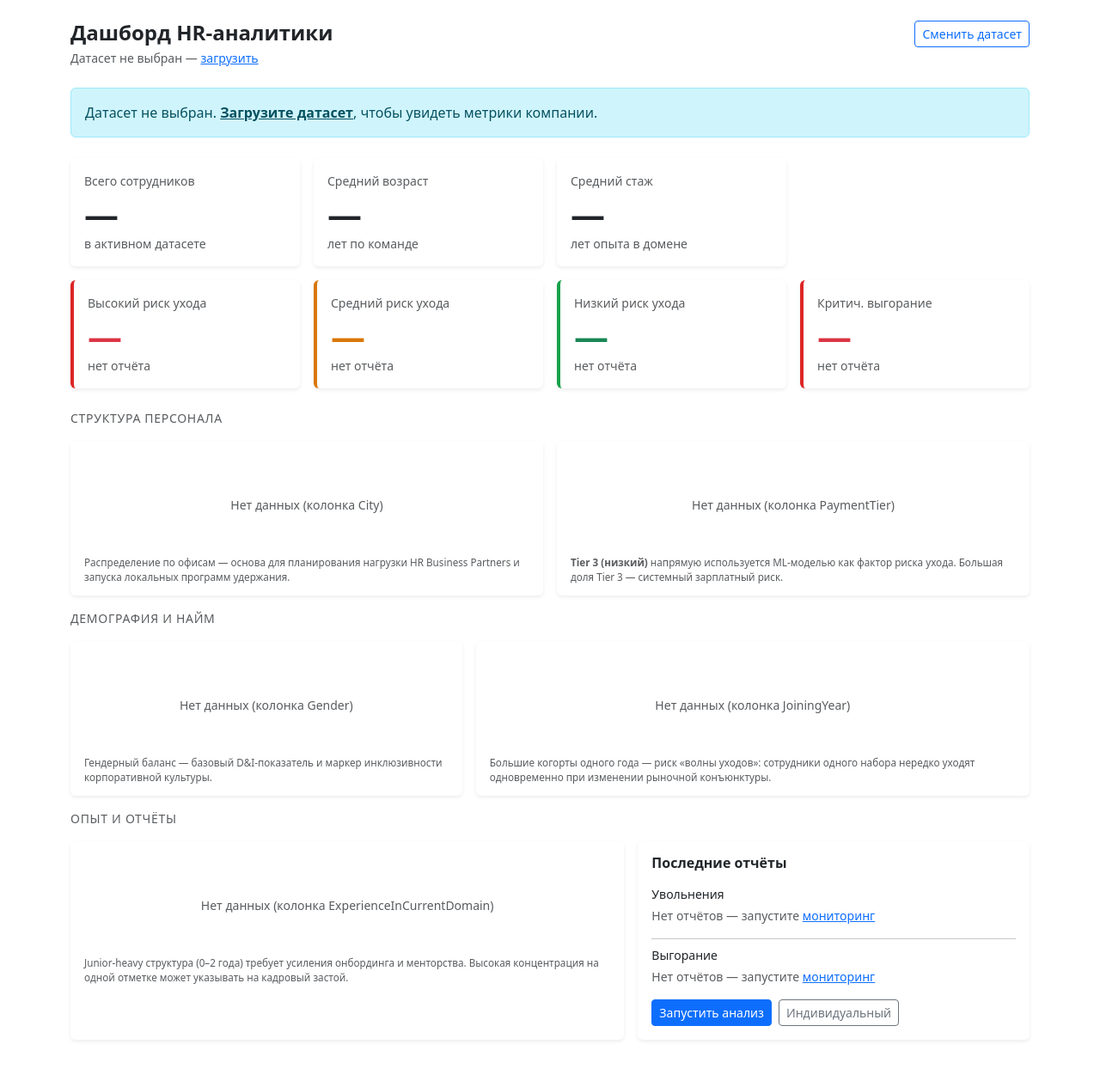
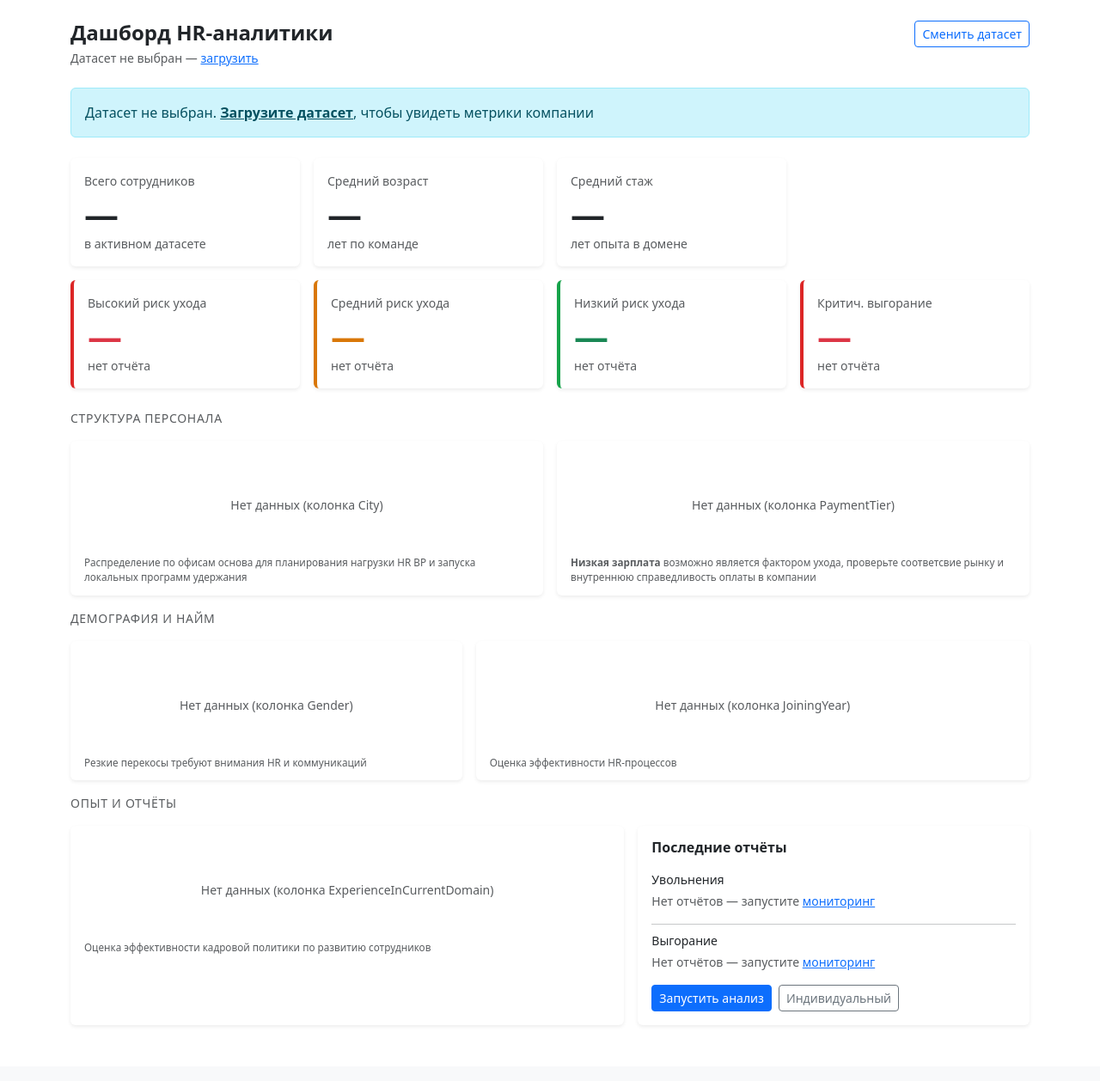
Before and after one commit to Polineska/HR_System, a Django app: page / in a window 1280 px wide. Shown: the part 57-1315 px from the top of the page at 86% size. After the commit the page ends 1234 px from the top, so only its background shows below. Run offline with Django 5.2, Linux system fonts and the light colour scheme; the visitor is signed in with stand-in values (Sample User, id 1); data that the repository does not hold is empty; some libraries are stand-ins or nearby versions.

Commit message:
изменен цвет у графиков, добавила подписи к графикам, изменила формулировку рекомендаций

```diff
--- a/analytics_app/templates/analytics_app/dashboard.html
+++ b/analytics_app/templates/analytics_app/dashboard.html
@@ -20,7 +20,7 @@
 
 {% if not active_leave_dataset %}
   <div class="alert alert-info mb-4">
-    Датасет не выбран. <a href="{% url 'datasets' %}" class="alert-link">Загрузите датасет</a>, чтобы увидеть метрики компании.
+    Датасет не выбран. <a href="{% url 'datasets' %}" class="alert-link">Загрузите датасет</a>, чтобы увидеть метрики компании
   </div>
 {% endif %}
 
@@ -147,7 +147,7 @@
           <div class="text-muted small py-5 text-center">Нет данных (колонка City)</div>
         {% endif %}
         <p class="text-muted mb-2" style="font-size:.73rem;">
-          Распределение по офисам — основа для планирования нагрузки HR Business Partners и запуска локальных программ удержания.
+          Распределение по офисам основа для планирования нагрузки HR BP и запуска локальных программ удержания
         </p>
       </div>
     </div>
@@ -162,7 +162,7 @@
           <div class="text-muted small py-5 text-center">Нет данных (колонка PaymentTier)</div>
         {% endif %}
         <p class="text-muted mb-2" style="font-size:.73rem;">
-          <strong>Tier 3 (низкий)</strong> напрямую используется ML-моделью как фактор риска ухода. Большая доля Tier 3 — системный зарплатный риск.
+          <strong>Низкая зарплата</strong> возможно является фактором ухода, проверьте соответсвие рынку и внутреннюю справедливость оплаты в компании
         </p>
       </div>
     </div>
@@ -182,7 +182,7 @@
           <div class="text-muted small py-5 text-center">Нет данных (колонка Gender)</div>
         {% endif %}
         <p class="text-muted mb-2" style="font-size:.73rem;">
-          Гендерный баланс — базовый D&I-показатель и маркер инклюзивности корпоративной культуры.
+          Резкие перекосы требуют внимания HR и коммуникаций
         </p>
       </div>
     </div>
@@ -197,7 +197,7 @@
           <div class="text-muted small py-5 text-center">Нет данных (колонка JoiningYear)</div>
         {% endif %}
         <p class="text-muted mb-2" style="font-size:.73rem;">
-          Большие когорты одного года — риск «волны уходов»: сотрудники одного набора нередко уходят одновременно при изменении рыночной конъюнктуры.
+          Оценка эффективности HR-процессов
         </p>
       </div>
     </div>
@@ -217,7 +217,7 @@
           <div class="text-muted small py-5 text-center">Нет данных (колонка ExperienceInCurrentDomain)</div>
         {% endif %}
         <p class="text-muted mb-2" style="font-size:.73rem;">
-          Junior-heavy структура (0–2 года) требует усиления онбординга и менторства. Высокая концентрация на одной отметке может указывать на кадровый застой.
+          Оценка эффективности кадровой политики по развитию сотрудников
         </p>
       </div>
     </div>
```
